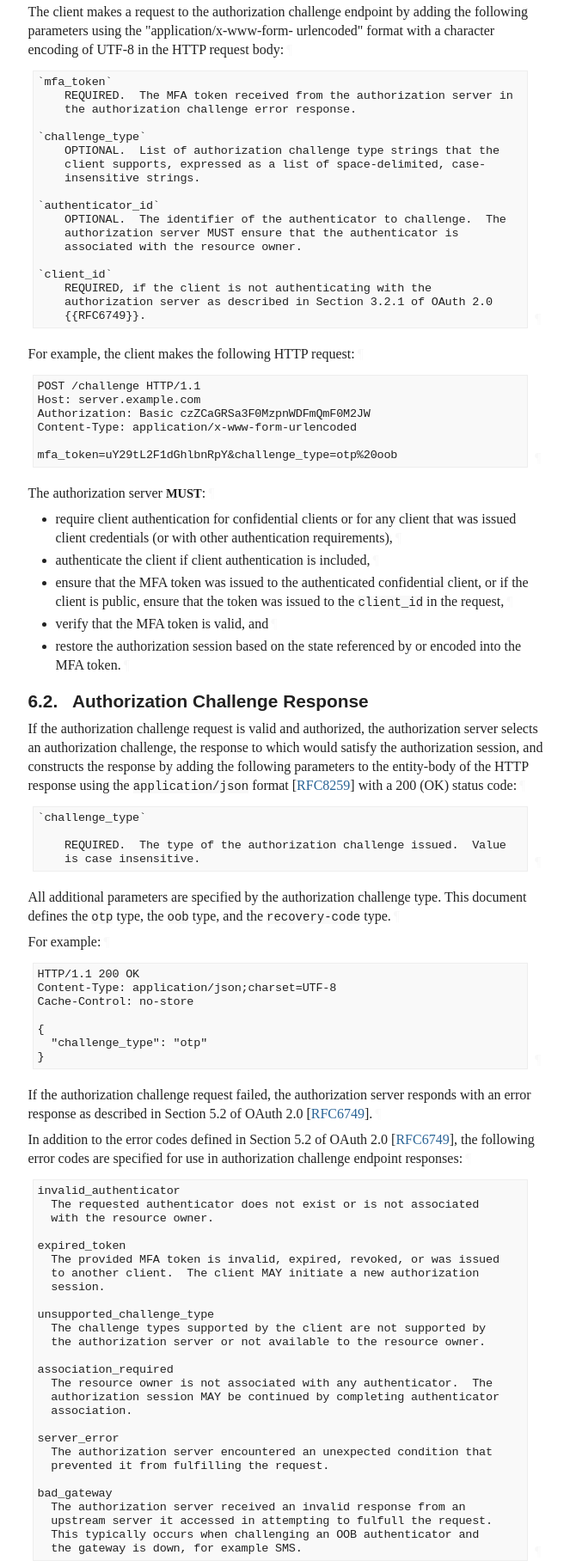
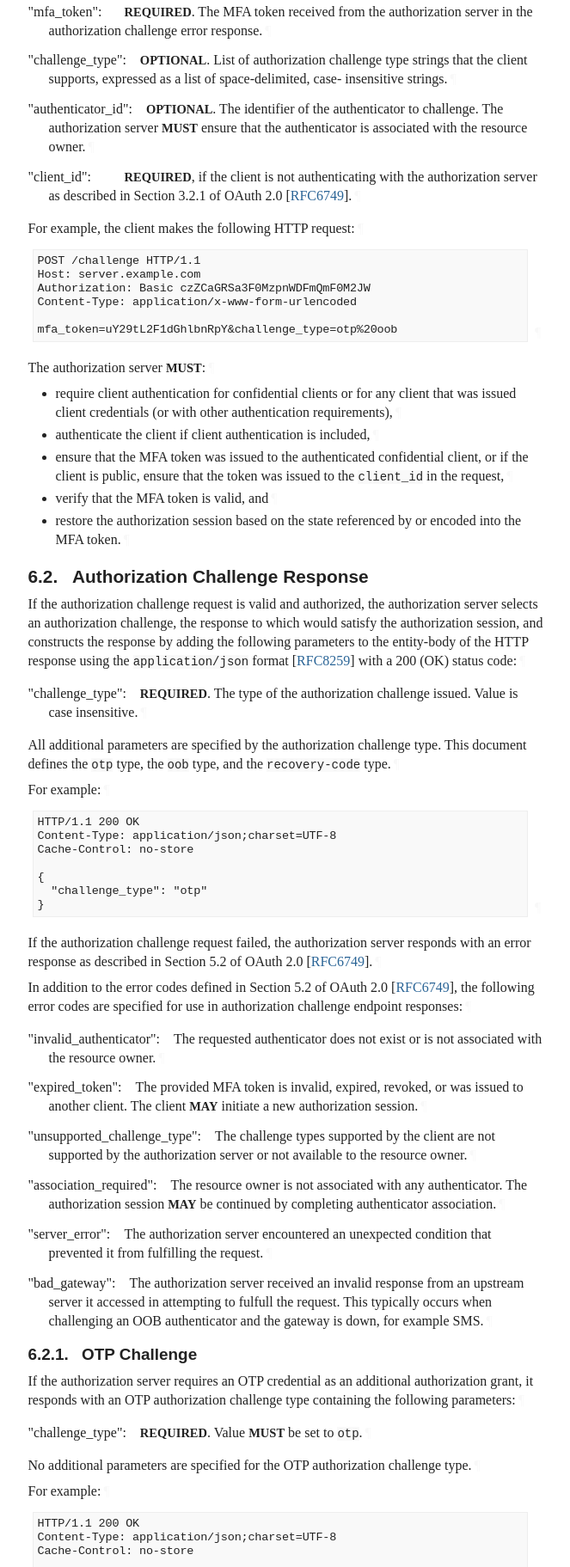
Before and after one commit to aaronpk/oauth-direct-interaction-grant, a plain HTML site: page draft-parecki-oauth-direct-interaction-grant.html in a window 1280 px wide. Shown: the part 6244-8067 px from the top of the page at 86% size, without its empty margins (92-755 px from the left). Drawn offline with Linux system fonts and the light colour scheme; a web font is replaced by a local one.

Commit message:
Script updating gh-pages from b044a8a. [ci skip]

```diff
--- a/draft-parecki-oauth-direct-interaction-grant.html
+++ b/draft-parecki-oauth-direct-interaction-grant.html
@@ -1792,25 +1792,27 @@ respond with an authorization challenge instead of a successful access token res
 <p id="section-5-2">An authorization challenge error response is a particular type of
 error response as defined in Section 5.2 of OAuth 2.0 <span>[<a href="#RFC6749" class="cite xref">RFC6749</a>]</span> where
 the error code is set to the following value:<a href="#section-5-2" class="pilcrow">¶</a></p>
-<p id="section-5-3"><code>mfa_required</code><a href="#section-5-3" class="pilcrow">¶</a></p>
-<div class="alignLeft art-text artwork" id="section-5-4">
-<pre>
-  The authorization grant is insufficiently authorized, but another
-  access token request MAY succeed if an additional authorization
-  grant is presented.
-</pre><a href="#section-5-4" class="pilcrow">¶</a>
-</div>
-<p id="section-5-5">In addition to the response parameters defined in Section 5.2 of
+<span class="break"></span><dl class="dlParallel" id="section-5-3">
+        <dt id="section-5-3.1">"mfa_required":</dt>
+        <dd style="margin-left: 1.5em" id="section-5-3.2">
+          <p id="section-5-3.2.1">The authorization grant is insufficiently authorized, but another
+access token request <span class="bcp14">MAY</span> succeed if an additional authorization
+grant is presented.<a href="#section-5-3.2.1" class="pilcrow">¶</a></p>
+</dd>
+      <dd class="break"></dd>
+</dl>
+<p id="section-5-4">In addition to the response parameters defined in Section 5.2 of
 OAuth 2.0 <span>[<a href="#RFC6749" class="cite xref">RFC6749</a>]</span>, the following parameters <span class="bcp14">MUST</span> be included in the
-response when the error code is set to <code>mfa_required</code>:<a href="#section-5-5" class="pilcrow">¶</a></p>
-<p id="section-5-6"><code>mfa_token</code><a href="#section-5-6" class="pilcrow">¶</a></p>
+response when the error code is set to <code>mfa_required</code>:<a href="#section-5-4" class="pilcrow">¶</a></p>
+<span class="break"></span><dl class="dlParallel" id="section-5-5">
+        <dt id="section-5-5.1">"mfa_token":</dt>
+        <dd style="margin-left: 1.5em" id="section-5-5.2">
+          <p id="section-5-5.2.1">MFA token value associated with the ongoing authorization session.<a href="#section-5-5.2.1" class="pilcrow">¶</a></p>
+</dd>
+      <dd class="break"></dd>
+</dl>
+<p id="section-5-6">For example:<a href="#section-5-6" class="pilcrow">¶</a></p>
 <div class="alignLeft art-text artwork" id="section-5-7">
-<pre>
-  MFA token value associated with the ongoing authorization session.
-</pre><a href="#section-5-7" class="pilcrow">¶</a>
-</div>
-<p id="section-5-8">For example:<a href="#section-5-8" class="pilcrow">¶</a></p>
-<div class="alignLeft art-text artwork" id="section-5-9">
 <pre>
 HTTP/1.1 403 Forbidden
 Content-Type: application/json;charset=UTF-8
@@ -1820,7 +1822,7 @@ Cache-Control: no-store
   "error": "mfa_required",
   "mfa_token": "uY29tL2F1dGhlbnRpY"
 }
-</pre><a href="#section-5-9" class="pilcrow">¶</a>
+</pre><a href="#section-5-7" class="pilcrow">¶</a>
 </div>
 </section>
 </div>
@@ -1843,28 +1845,35 @@ it can obtain a strong authorization grant directly.<a href="#section-6-2" class
 adding the following parameters using the "application/x-www-form-
 urlencoded" format with a character encoding of UTF-8 in the HTTP
 request body:<a href="#section-6.1-1" class="pilcrow">¶</a></p>
-<div class="alignLeft art-text artwork" id="section-6.1-2">
-<pre>
-`mfa_token`
-    REQUIRED.  The MFA token received from the authorization server in
-    the authorization challenge error response.
-
-`challenge_type`
-    OPTIONAL.  List of authorization challenge type strings that the
-    client supports, expressed as a list of space-delimited, case-
-    insensitive strings.
-
-`authenticator_id`
-    OPTIONAL.  The identifier of the authenticator to challenge.  The
-    authorization server MUST ensure that the authenticator is
-    associated with the resource owner.
-
-`client_id`
-    REQUIRED, if the client is not authenticating with the
-    authorization server as described in Section 3.2.1 of OAuth 2.0
-    {{RFC6749}}.
-</pre><a href="#section-6.1-2" class="pilcrow">¶</a>
-</div>
+<span class="break"></span><dl class="dlParallel" id="section-6.1-2">
+          <dt id="section-6.1-2.1">"mfa_token":</dt>
+          <dd style="margin-left: 1.5em" id="section-6.1-2.2">
+            <p id="section-6.1-2.2.1"><span class="bcp14">REQUIRED</span>.  The MFA token received from the authorization server in
+the authorization challenge error response.<a href="#section-6.1-2.2.1" class="pilcrow">¶</a></p>
+</dd>
+          <dd class="break"></dd>
+<dt id="section-6.1-2.3">"challenge_type":</dt>
+          <dd style="margin-left: 1.5em" id="section-6.1-2.4">
+            <p id="section-6.1-2.4.1"><span class="bcp14">OPTIONAL</span>.  List of authorization challenge type strings that the
+client supports, expressed as a list of space-delimited, case-
+insensitive strings.<a href="#section-6.1-2.4.1" class="pilcrow">¶</a></p>
+</dd>
+          <dd class="break"></dd>
+<dt id="section-6.1-2.5">"authenticator_id":</dt>
+          <dd style="margin-left: 1.5em" id="section-6.1-2.6">
+            <p id="section-6.1-2.6.1"><span class="bcp14">OPTIONAL</span>.  The identifier of the authenticator to challenge.  The
+authorization server <span class="bcp14">MUST</span> ensure that the authenticator is
+associated with the resource owner.<a href="#section-6.1-2.6.1" class="pilcrow">¶</a></p>
+</dd>
+          <dd class="break"></dd>
+<dt id="section-6.1-2.7">"client_id":</dt>
+          <dd style="margin-left: 1.5em" id="section-6.1-2.8">
+            <p id="section-6.1-2.8.1"><span class="bcp14">REQUIRED</span>, if the client is not authenticating with the
+authorization server as described in Section 3.2.1 of OAuth 2.0
+<span>[<a href="#RFC6749" class="cite xref">RFC6749</a>]</span>.<a href="#section-6.1-2.8.1" class="pilcrow">¶</a></p>
+</dd>
+        <dd class="break"></dd>
+</dl>
 <p id="section-6.1-3">For example, the client makes the following HTTP request:<a href="#section-6.1-3" class="pilcrow">¶</a></p>
 <div class="alignLeft art-text artwork" id="section-6.1-4">
 <pre>
@@ -1907,14 +1916,14 @@ to which would satisfy the authorization session, and constructs the
 response by adding the following parameters to the entity-body of the
 HTTP response using the <code>application/json</code> format <span>[<a href="#RFC8259" class="cite xref">RFC8259</a>]</span> with a
 200 (OK) status code:<a href="#section-6.2-1" class="pilcrow">¶</a></p>
-<div class="alignLeft art-text artwork" id="section-6.2-2">
-<pre>
-`challenge_type`
-
-    REQUIRED.  The type of the authorization challenge issued.  Value
-    is case insensitive.
-</pre><a href="#section-6.2-2" class="pilcrow">¶</a>
-</div>
+<span class="break"></span><dl class="dlParallel" id="section-6.2-2">
+          <dt id="section-6.2-2.1">"challenge_type":</dt>
+          <dd style="margin-left: 1.5em" id="section-6.2-2.2">
+            <p id="section-6.2-2.2.1"><span class="bcp14">REQUIRED</span>.  The type of the authorization challenge issued.  Value
+is case insensitive.<a href="#section-6.2-2.2.1" class="pilcrow">¶</a></p>
+</dd>
+        <dd class="break"></dd>
+</dl>
 <p id="section-6.2-3">All additional parameters are specified by the authorization
 challenge type. This document defines the <code>otp</code> type, the <code>oob</code> type,
 and the <code>recovery-code</code> type.<a href="#section-6.2-3" class="pilcrow">¶</a></p>
@@ -1936,37 +1945,48 @@ OAuth 2.0 <span>[<a href="#RFC6749" class="cite xref">RFC6749</a>]</span>.<a hre
 <p id="section-6.2-7">In addition to the error codes defined in Section 5.2 of OAuth 2.0
 <span>[<a href="#RFC6749" class="cite xref">RFC6749</a>]</span>, the following error codes are specified for use in
 authorization challenge endpoint responses:<a href="#section-6.2-7" class="pilcrow">¶</a></p>
-<div class="alignLeft art-text artwork" id="section-6.2-8">
-<pre>
-invalid_authenticator
-  The requested authenticator does not exist or is not associated
-  with the resource owner.
-
-expired_token
-  The provided MFA token is invalid, expired, revoked, or was issued
-  to another client.  The client MAY initiate a new authorization
-  session.
-
-unsupported_challenge_type
-  The challenge types supported by the client are not supported by
-  the authorization server or not available to the resource owner.
-
-association_required
-  The resource owner is not associated with any authenticator.  The
-  authorization session MAY be continued by completing authenticator
-  association.
-
-server_error
-  The authorization server encountered an unexpected condition that
-  prevented it from fulfilling the request.
-
-bad_gateway
-  The authorization server received an invalid response from an
-  upstream server it accessed in attempting to fulfull the request.
-  This typically occurs when challenging an OOB authenticator and
-  the gateway is down, for example SMS.
-</pre><a href="#section-6.2-8" class="pilcrow">¶</a>
-</div>
+<span class="break"></span><dl class="dlParallel" id="section-6.2-8">
+          <dt id="section-6.2-8.1">"invalid_authenticator":</dt>
+          <dd style="margin-left: 1.5em" id="section-6.2-8.2">
+            <p id="section-6.2-8.2.1">The requested authenticator does not exist or is not associated
+with the resource owner.<a href="#section-6.2-8.2.1" class="pilcrow">¶</a></p>
+</dd>
+          <dd class="break"></dd>
+<dt id="section-6.2-8.3">"expired_token":</dt>
+          <dd style="margin-left: 1.5em" id="section-6.2-8.4">
+            <p id="section-6.2-8.4.1">The provided MFA token is invalid, expired, revoked, or was issued
+to another client.  The client <span class="bcp14">MAY</span> initiate a new authorization
+session.<a href="#section-6.2-8.4.1" class="pilcrow">¶</a></p>
+</dd>
+          <dd class="break"></dd>
+<dt id="section-6.2-8.5">"unsupported_challenge_type":</dt>
+          <dd style="margin-left: 1.5em" id="section-6.2-8.6">
+            <p id="section-6.2-8.6.1">The challenge types supported by the client are not supported by
+the authorization server or not available to the resource owner.<a href="#section-6.2-8.6.1" class="pilcrow">¶</a></p>
+</dd>
+          <dd class="break"></dd>
+<dt id="section-6.2-8.7">"association_required":</dt>
+          <dd style="margin-left: 1.5em" id="section-6.2-8.8">
+            <p id="section-6.2-8.8.1">The resource owner is not associated with any authenticator.  The
+authorization session <span class="bcp14">MAY</span> be continued by completing authenticator
+association.<a href="#section-6.2-8.8.1" class="pilcrow">¶</a></p>
+</dd>
+          <dd class="break"></dd>
+<dt id="section-6.2-8.9">"server_error":</dt>
+          <dd style="margin-left: 1.5em" id="section-6.2-8.10">
+            <p id="section-6.2-8.10.1">The authorization server encountered an unexpected condition that
+prevented it from fulfilling the request.<a href="#section-6.2-8.10.1" class="pilcrow">¶</a></p>
+</dd>
+          <dd class="break"></dd>
+<dt id="section-6.2-8.11">"bad_gateway":</dt>
+          <dd style="margin-left: 1.5em" id="section-6.2-8.12">
+            <p id="section-6.2-8.12.1">The authorization server received an invalid response from an
+upstream server it accessed in attempting to fulfull the request.
+This typically occurs when challenging an OOB authenticator and
+the gateway is down, for example SMS.<a href="#section-6.2-8.12.1" class="pilcrow">¶</a></p>
+</dd>
+        <dd class="break"></dd>
+</dl>
 <div id="otp-challenge">
 <section id="section-6.2.1">
           <h4 id="name-otp-challenge">
@@ -1975,12 +1995,13 @@ bad_gateway
 <p id="section-6.2.1-1">If the authorization server requires an OTP credential as an
 additional authorization grant, it responds with an OTP authorization
 challenge type containing the following parameters:<a href="#section-6.2.1-1" class="pilcrow">¶</a></p>
-<div class="alignLeft art-text artwork" id="section-6.2.1-2">
-<pre>
-`challenge_type`
-  REQUIRED.  Value MUST be set to `otp`.
-</pre><a href="#section-6.2.1-2" class="pilcrow">¶</a>
-</div>
+<span class="break"></span><dl class="dlParallel" id="section-6.2.1-2">
+            <dt id="section-6.2.1-2.1">"challenge_type":</dt>
+            <dd style="margin-left: 1.5em" id="section-6.2.1-2.2">
+              <p id="section-6.2.1-2.2.1"><span class="bcp14">REQUIRED</span>.  Value <span class="bcp14">MUST</span> be set to <code>otp</code>.<a href="#section-6.2.1-2.2.1" class="pilcrow">¶</a></p>
+</dd>
+          <dd class="break"></dd>
+</dl>
 <p id="section-6.2.1-3">No additional parameters are specified for the OTP authorization
 challenge type.<a href="#section-6.2.1-3" class="pilcrow">¶</a></p>
 <p id="section-6.2.1-4">For example:<a href="#section-6.2.1-4" class="pilcrow">¶</a></p>
```
Also changed, not shown: draft-parecki-oauth-direct-interaction-grant.txt.
